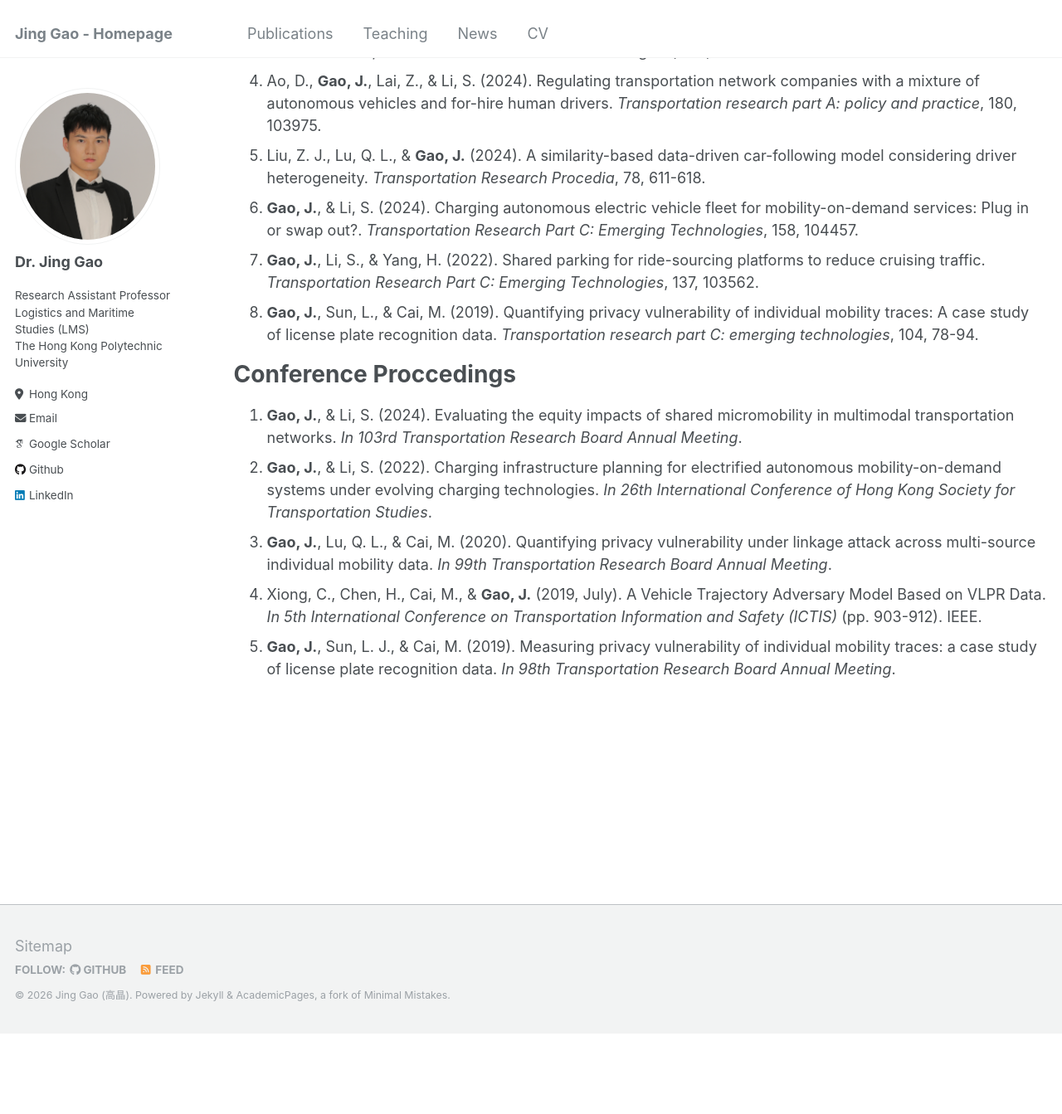
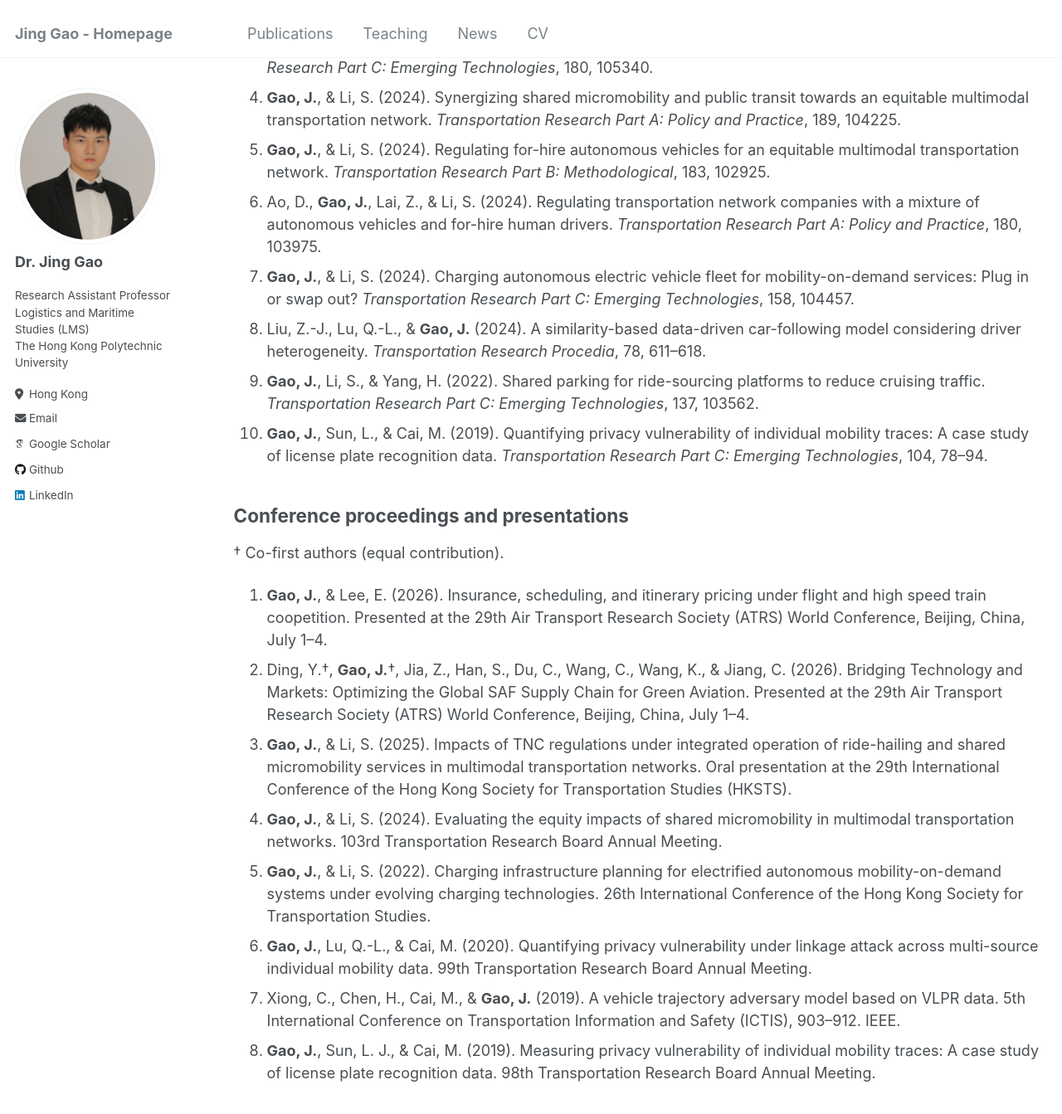
Before and after one commit to jgaoax/jgaoax.github.io, a Jekyll site: the page built from _pages/publications.md, in a window 1280 px wide and 1400 px high, scrolled down 396 px. Shown: the top 1343 px of the window at 83% size. Built offline with Jekyll 4.4.1, drawn with Linux system fonts in a browser that asks for light colours; some web fonts are replaced; before the commit the page ends 1641 px from its top, so only the background shows below that; some of the changed text lies outside the part shown.

Commit message:
Update publications and public English CV

```diff
--- a/_pages/publications.md
+++ b/_pages/publications.md
@@ -13,27 +13,28 @@ author_profile: true
 
 {% include base_path %}
 
-Journal
-======
+## Journal articles
+
+1. Zhao, Z., **Gao, J.**, & Li, S. (2027). Real-time order assignment for ride-sharing platforms with a mixture of pre-booked and on-demand requests. _Transportation Research Part C: Emerging Technologies_, 194, 106036.
+1. Yang, X., Dong, T., **Gao, J.**, & Li, S. (2026). Regulating curbside parking for tourist coaches in Bi-Modal transportation networks. _Transportation Research Part C: Emerging Technologies_, 187, 105666.
 1. **Gao, J.**, & Li, S. (2025). Integrated operation of ride-hailing and shared micromobility services in multimodal transportation networks with public transit: The unintended consequences of regulations. _Transportation Research Part C: Emerging Technologies_, 180, 105340.
 1. **Gao, J.**, & Li, S. (2024). Synergizing shared micromobility and public transit towards an equitable multimodal transportation network. _Transportation Research Part A: Policy and Practice_, 189, 104225.
 1. **Gao, J.**, & Li, S. (2024). Regulating for-hire autonomous vehicles for an equitable multimodal transportation network. _Transportation Research Part B: Methodological_, 183, 102925.
-2. Ao, D., **Gao, J.**, Lai, Z., & Li, S. (2024). Regulating transportation network companies with a mixture of autonomous vehicles and for-hire human drivers. _Transportation research part A: policy and practice_, 180, 103975.
-3. Liu, Z. J., Lu, Q. L., & **Gao, J.** (2024). A similarity-based data-driven car-following model considering driver heterogeneity. _Transportation Research Procedia_, 78, 611-618.
-4. **Gao, J.**, & Li, S. (2024). Charging autonomous electric vehicle fleet for mobility-on-demand services: Plug in or swap out?. _Transportation Research Part C: Emerging Technologies_, 158, 104457.
-5. **Gao, J.**, Li, S., & Yang, H. (2022). Shared parking for ride-sourcing platforms to reduce cruising traffic. _Transportation Research Part C: Emerging Technologies_, 137, 103562.
-6. **Gao, J.**, Sun, L., & Cai, M. (2019). Quantifying privacy vulnerability of individual mobility traces: A case study of license plate recognition data. _Transportation research part C: emerging technologies_, 104, 78-94.
+1. Ao, D., **Gao, J.**, Lai, Z., & Li, S. (2024). Regulating transportation network companies with a mixture of autonomous vehicles and for-hire human drivers. _Transportation Research Part A: Policy and Practice_, 180, 103975.
+1. **Gao, J.**, & Li, S. (2024). Charging autonomous electric vehicle fleet for mobility-on-demand services: Plug in or swap out? _Transportation Research Part C: Emerging Technologies_, 158, 104457.
+1. Liu, Z.-J., Lu, Q.-L., & **Gao, J.** (2024). A similarity-based data-driven car-following model considering driver heterogeneity. _Transportation Research Procedia_, 78, 611–618.
+1. **Gao, J.**, Li, S., & Yang, H. (2022). Shared parking for ride-sourcing platforms to reduce cruising traffic. _Transportation Research Part C: Emerging Technologies_, 137, 103562.
+1. **Gao, J.**, Sun, L., & Cai, M. (2019). Quantifying privacy vulnerability of individual mobility traces: A case study of license plate recognition data. _Transportation Research Part C: Emerging Technologies_, 104, 78–94.
 
-Conference Proccedings
-======
-1. **Gao, J.**, & Li, S. (2024). Evaluating the equity impacts of shared micromobility in multimodal transportation networks. _In 103rd Transportation Research Board Annual Meeting_.
-2. **Gao, J.**, & Li, S. (2022). Charging infrastructure planning for electrified autonomous mobility-on-demand systems under evolving charging technologies. _In 26th International Conference of Hong Kong Society for Transportation Studies_.
-3. **Gao, J.**, Lu, Q. L., & Cai, M. (2020). Quantifying privacy vulnerability under linkage attack across multi-source individual mobility data. _In 99th Transportation Research Board Annual Meeting_.
-4. Xiong, C., Chen, H., Cai, M., & **Gao, J.** (2019, July). A Vehicle Trajectory Adversary Model Based on VLPR Data. _In 5th International Conference on Transportation Information and Safety (ICTIS)_ (pp. 903-912). IEEE.
-5. **Gao, J.**, Sun, L. J., & Cai, M. (2019). Measuring privacy vulnerability of individual mobility traces: a case study of license plate recognition data. _In 98th Transportation Research Board Annual Meeting_.
+## Conference proceedings and presentations
 
-<!--
-{% for post in site.publications reversed %}
-  {% include archive-single.html %}
-{% endfor %}
--->
+† Co-first authors (equal contribution).
+
+1. **Gao, J.**, & Lee, E. (2026). Insurance, scheduling, and itinerary pricing under flight and high speed train coopetition. Presented at the 29th Air Transport Research Society (ATRS) World Conference, Beijing, China, July 1–4.
+1. Ding, Y.†, **Gao, J.**†, Jia, Z., Han, S., Du, C., Wang, C., Wang, K., & Jiang, C. (2026). Bridging Technology and Markets: Optimizing the Global SAF Supply Chain for Green Aviation. Presented at the 29th Air Transport Research Society (ATRS) World Conference, Beijing, China, July 1–4.
+1. **Gao, J.**, & Li, S. (2025). Impacts of TNC regulations under integrated operation of ride-hailing and shared micromobility services in multimodal transportation networks. Oral presentation at the 29th International Conference of the Hong Kong Society for Transportation Studies (HKSTS).
+1. **Gao, J.**, & Li, S. (2024). Evaluating the equity impacts of shared micromobility in multimodal transportation networks. 103rd Transportation Research Board Annual Meeting.
+1. **Gao, J.**, & Li, S. (2022). Charging infrastructure planning for electrified autonomous mobility-on-demand systems under evolving charging technologies. 26th International Conference of the Hong Kong Society for Transportation Studies.
+1. **Gao, J.**, Lu, Q.-L., & Cai, M. (2020). Quantifying privacy vulnerability under linkage attack across multi-source individual mobility data. 99th Transportation Research Board Annual Meeting.
+1. Xiong, C., Chen, H., Cai, M., & **Gao, J.** (2019). A vehicle trajectory adversary model based on VLPR data. 5th International Conference on Transportation Information and Safety (ICTIS), 903–912. IEEE.
+1. **Gao, J.**, Sun, L. J., & Cai, M. (2019). Measuring privacy vulnerability of individual mobility traces: A case study of license plate recognition data. 98th Transportation Research Board Annual Meeting.
```
Also changed, not shown: _pages/cv.md (+17 -19 lines), 1 other file.
